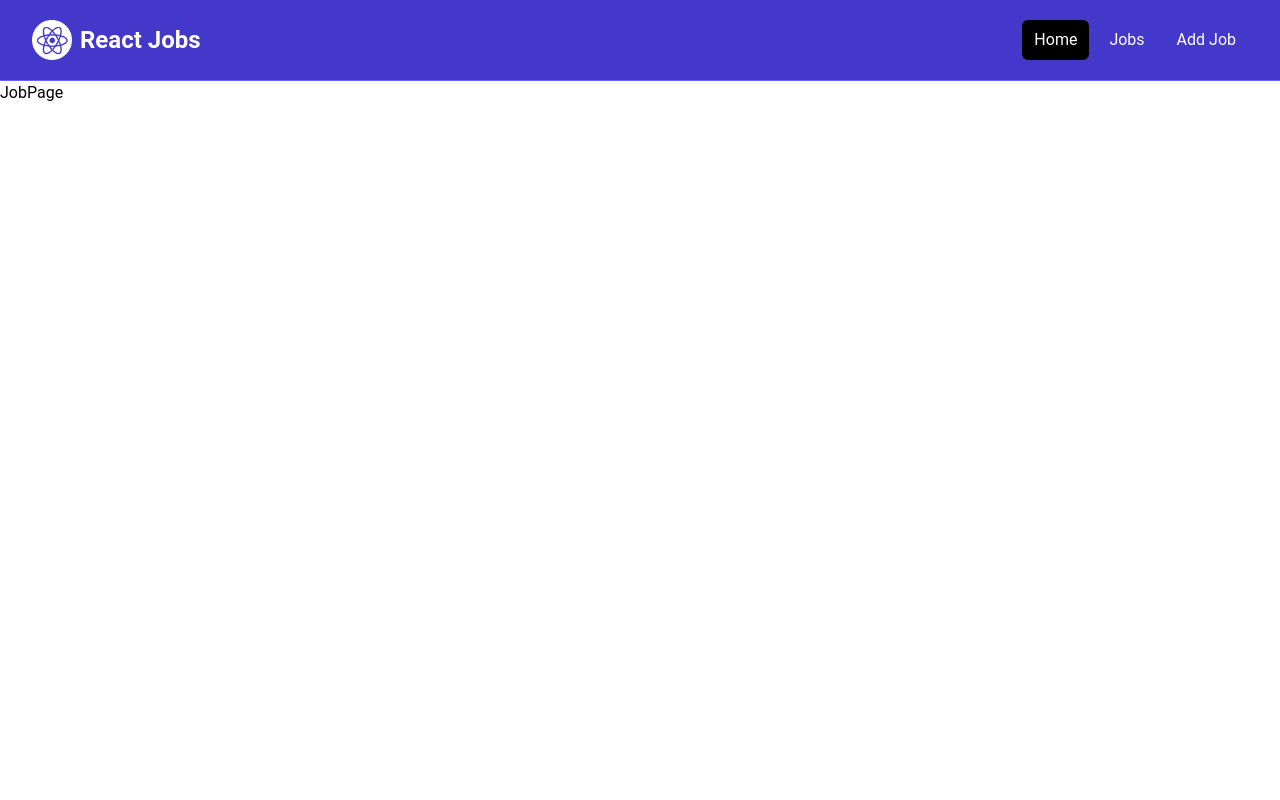
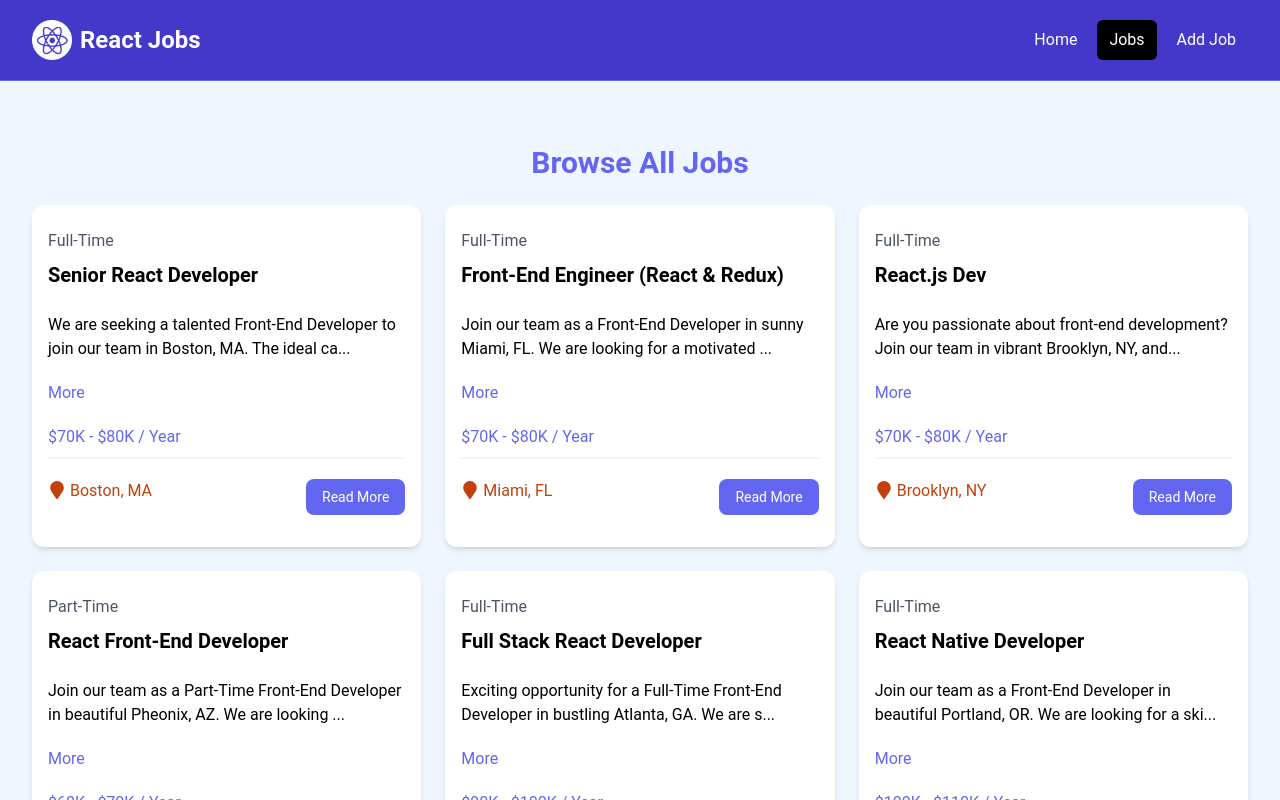
Before and after one commit to aditya-narayan-sahoo/react-jobs, a React (Vite) app: page /jobs in a window 1280 px wide. Shown: the top 800 px of the page. Built offline with nearby package versions, Linux system fonts and the light colour scheme.

Commit message:
Modify Job Listings and add Not Found Page

```diff
--- a/src/App.jsx
+++ b/src/App.jsx
@@ -7,12 +7,14 @@
 import MainLayout from "./layout/MainLayout";
 import HomePage from "./pages/HomePage";
 import JobPage from "./pages/JobPage";
+import NotFoundPage from "./pages/NotFoundPage";
 
 const router = createBrowserRouter(
   createRoutesFromElements(
     <Route path="/" element={<MainLayout />}>
       <Route index element={<HomePage />} />
       <Route path="/jobs" element={<JobPage />} />
+      <Route path="*" element={<NotFoundPage />} />
     </Route>
   )
 );
--- a/src/components/JobListings.jsx
+++ b/src/components/JobListings.jsx
@@ -1,15 +1,16 @@
+import PropTypes from "prop-types";
 import jobs from "../../jobs.json";
 import JobListing from "./JobListing";
-const JobListings = () => {
-  const recentJobs = jobs.slice(0, 3);
+const JobListings = ({ isHome = false }) => {
+  const JobListings = isHome ? jobs.slice(0, 3) : jobs;
   return (
     <section className="bg-blue-50 px-4 py-10">
       <div className="container-xl lg:container m-auto">
         <h2 className="text-3xl font-bold text-indigo-500 mb-6 text-center">
-          Browse Jobs
+          {isHome ? "Recent Jobs" : "Browse All Jobs"}
         </h2>
         <div className="grid grid-cols-1 md:grid-cols-3 gap-6">
-          {recentJobs.map((job) => (
+          {JobListings.map((job) => (
             <JobListing key={job.id} job={job} />
           ))}
         </div>
@@ -17,5 +18,8 @@
     </section>
   );
 };
+JobListings.propTypes = {
+  isHome: PropTypes.bool,
+};
 
 export default JobListings;
--- a/src/components/Navbar.jsx
+++ b/src/components/Navbar.jsx
@@ -1,36 +1,32 @@
-import { Link } from "react-router-dom";
+import { NavLink } from "react-router-dom";
 const Navbar = () => {
+  const linkClass = ({ isActive }) =>
+    isActive
+      ? "bg-black text-white hover:bg-gray-900 hover:text-white rounded-md px-3 py-2"
+      : "text-white hover:bg-gray-900 hover:text-white rounded-md px-3 py-2";
+
   return (
     <nav className="bg-indigo-700 border-b border-indigo-500">
       <div className="mx-auto max-w-7xl px-2 sm:px-6 lg:px-8">
         <div className="flex h-20 items-center justify-between">
           <div className="flex flex-1 items-center justify-center md:items-stretch md:justify-start">
-            <Link className="flex flex-shrink-0 items-center mr-4" to="/">
+            <NavLink className="flex flex-shrink-0 items-center mr-4" to="/">
               <img className="h-10 w-auto" src="/logo.png" alt="React Jobs" />
               <span className="hidden md:block text-white text-2xl font-bold ml-2">
                 React Jobs
               </span>
-            </Link>
+            </NavLink>
             <div className="md:ml-auto">
               <div className="flex space-x-2">
-                <Link
-                  to="/"
-                  className="text-white bg-black hover:bg-gray-900 hover:text-white rounded-md px-3 py-2"
-                >
+                <NavLink to="/" className={linkClass}>
                   Home
-                </Link>
-                <Link
-                  to="/jobs"
-                  className="text-white hover:bg-gray-900 hover:text-white rounded-md px-3 py-2"
-                >
+                </NavLink>
+                <NavLink to="/jobs" className={linkClass}>
                   Jobs
-                </Link>
-                <Link
-                  to="/add-job"
-                  className="text-white hover:bg-gray-900 hover:text-white rounded-md px-3 py-2"
-                >
+                </NavLink>
+                <NavLink to="/add-job" className={linkClass}>
                   Add Job
-                </Link>
+                </NavLink>
               </div>
             </div>
           </div>
--- a/src/pages/HomePage.jsx
+++ b/src/pages/HomePage.jsx
@@ -7,7 +7,7 @@
     <>
       <Hero />
       <HomeCard />
-      <JobListings />
+      <JobListings isHome={true} />
       <ViewAllJobs />
     </>
   );
--- a/src/pages/JobPage.jsx
+++ b/src/pages/JobPage.jsx
@@ -1,5 +1,10 @@
+import JobListings from "../components/JobListings";
 const JobPage = () => {
-  return <div>JobPage</div>;
+  return (
+    <section className="bg-blue-50 px-4 py-6">
+      <JobListings />
+    </section>
+  );
 };
 
 export default JobPage;
--- /dev/null
+++ b/src/pages/NotFoundPage.jsx
@@ -0,0 +1,19 @@
+import { FaExclamationTriangle } from "react-icons/fa";
+import { Link } from "react-router-dom";
+const NotFoundPage = () => {
+  return (
+    <section className="text-center flex flex-col justify-center items-center h-96">
+      <FaExclamationTriangle className="text-yellow-400 text-8xl mb-4" />
+      <h1 className="text-5xl font-bold mb-4">404 Not Found</h1>
+      <p className="text-xl mb-5">This page does not exist</p>
+      <Link
+        to="/"
+        className="text-white bg-indigo-700 hover:bg-indigo-900 rounded-md px-3 py-2 mt-4"
+      >
+        Go Back
+      </Link>
+    </section>
+  );
+};
+
+export default NotFoundPage;
```
